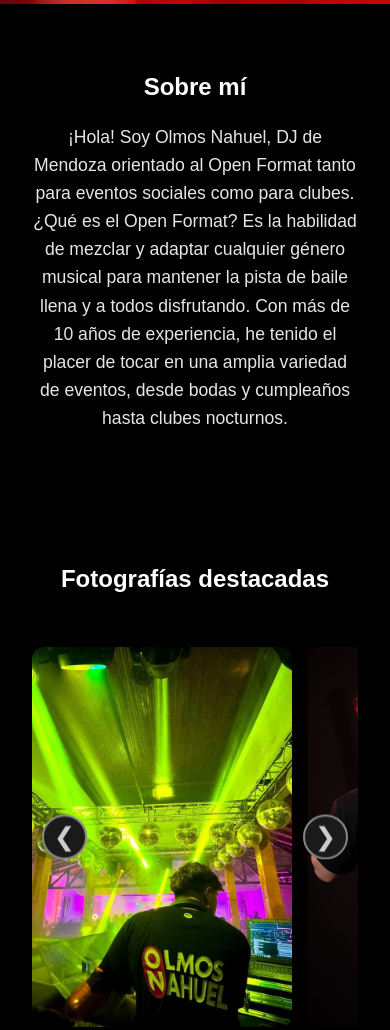
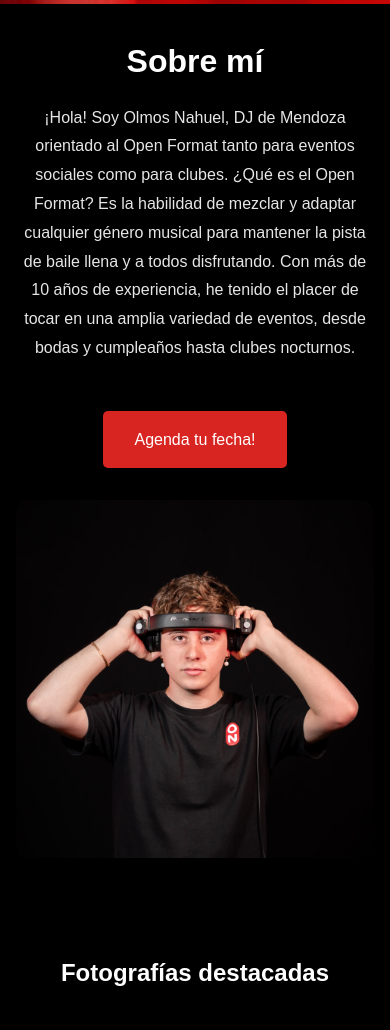
Before and after one commit to Nahuolmos/portfolio-dj, a plain HTML site: page index.html in a window 390 px wide. Shown: the part 862-1892 px from the top of the page. Drawn offline with Linux system fonts and the light colour scheme.

Commit message:
Cambios en biografía

```diff
--- a/index.html
+++ b/index.html
@@ -35,10 +35,18 @@
     </section>
 
     <section id="biografia">
-        <h2>Sobre mí</h2>
-        <p class="bio-text">
-            ¡Hola! Soy Olmos Nahuel, DJ de Mendoza orientado al Open Format tanto para eventos sociales como para clubes. ¿Qué es el Open Format? Es la habilidad de mezclar y adaptar cualquier género musical para mantener la pista de baile llena y a todos disfrutando. Con más de 10 años de experiencia, he tenido el placer de tocar en una amplia variedad de eventos, desde bodas y cumpleaños hasta clubes nocturnos.
-        </p>
+        <div class="about-container">
+            <div class="about-image">
+                <img src="img/foto_bio.jpg" alt="Foto de Nahuel Olmos en acción">
+            </div>
+            <div class="about-content">
+                <h2>Sobre mí</h2>
+                <p class="bio-text">
+                    ¡Hola! Soy Olmos Nahuel, DJ de Mendoza orientado al Open Format tanto para eventos sociales como para clubes. ¿Qué es el Open Format? Es la habilidad de mezclar y adaptar cualquier género musical para mantener la pista de baile llena y a todos disfrutando. Con más de 10 años de experiencia, he tenido el placer de tocar en una amplia variedad de eventos, desde bodas y cumpleaños hasta clubes nocturnos.
+                </p>
+                <a href="#contacto" class="cta-button">Agenda tu fecha!</a>
+            </div>
+        </div>
     </section>
 
     <section id="galeria">
--- a/styles.css
+++ b/styles.css
@@ -1,4 +1,19 @@
 /* RESET */
+:root {
+    --primary-color: #d82521;
+    --primary-hover: #741311;
+    --bg-dark: #000;
+    --bg-card: #111;
+    --text-light: #fff;
+    --text-muted: rgba(255, 255, 255, 0.9);
+    --border-color: #333;
+    --gap-sm: 1rem;
+    --gap-md: 2rem;
+    --gap-lg: 3rem;
+    --radius-sm: 5px;
+    --radius-md: 12px;
+}
+
 * {
     margin: 0;
     padding: 0;
@@ -112,16 +127,85 @@ nav {
 
 /* BIO */
 #biografia {
-    padding: 4rem 2rem;
-    max-width: 800px;
-    margin: auto;
-    text-align: center;
+    padding: var(--gap-lg) var(--gap-md);
+    max-width: 1200px;
+    margin: 0 auto;
+}
+
+.about-container {
+    display: flex;
+    align-items: center;
+    gap: var(--gap-lg);
+}
+
+.about-image {
+    flex: 0 0 45%;
+    max-width: 45%;
+}
+
+.about-image img {
+    width: 100%;
+    max-width: 500px;
+    border-radius: var(--radius-md);
+    object-fit: cover;
+    display: block;
+}
+
+.about-content {
+    flex: 1;
+    text-align: left;
+}
+
+.about-content h2 {
+    font-size: 2.5rem;
+    margin-bottom: var(--gap-md);
+    color: var(--text-light);
 }
 
 .bio-text {
     font-size: 1.1rem;
-    margin-top: 1rem;
+    margin-bottom: var(--gap-md);
     opacity: 0.9;
+    line-height: 1.8;
+}
+
+/* Responsive Bio */
+@media (max-width: 768px) {
+    #biografia {
+        padding: var(--gap-md) var(--gap-sm);
+    }
+
+    .about-container {
+        flex-direction: column;
+        gap: var(--gap-md);
+    }
+
+    .about-image {
+        order: 4;
+        flex: 0 0 100%;
+        max-width: 100%;
+    }
+
+    .about-content {
+        order: 1;
+        flex: 0 0 100%;
+        width: 100%;
+        text-align: center;
+    }
+
+    .about-content h2 {
+        font-size: 2rem;
+        margin-bottom: var(--gap-sm);
+    }
+
+    .bio-text {
+        font-size: 1rem;
+        margin-bottom: var(--gap-sm);
+    }
+
+    .about-content .cta-button {
+        display: inline-block;
+    }
 }
 
 /* SECCIÓN GALERÍA */
```
Also changed, not shown: img/foto_bio.jpg (added).
